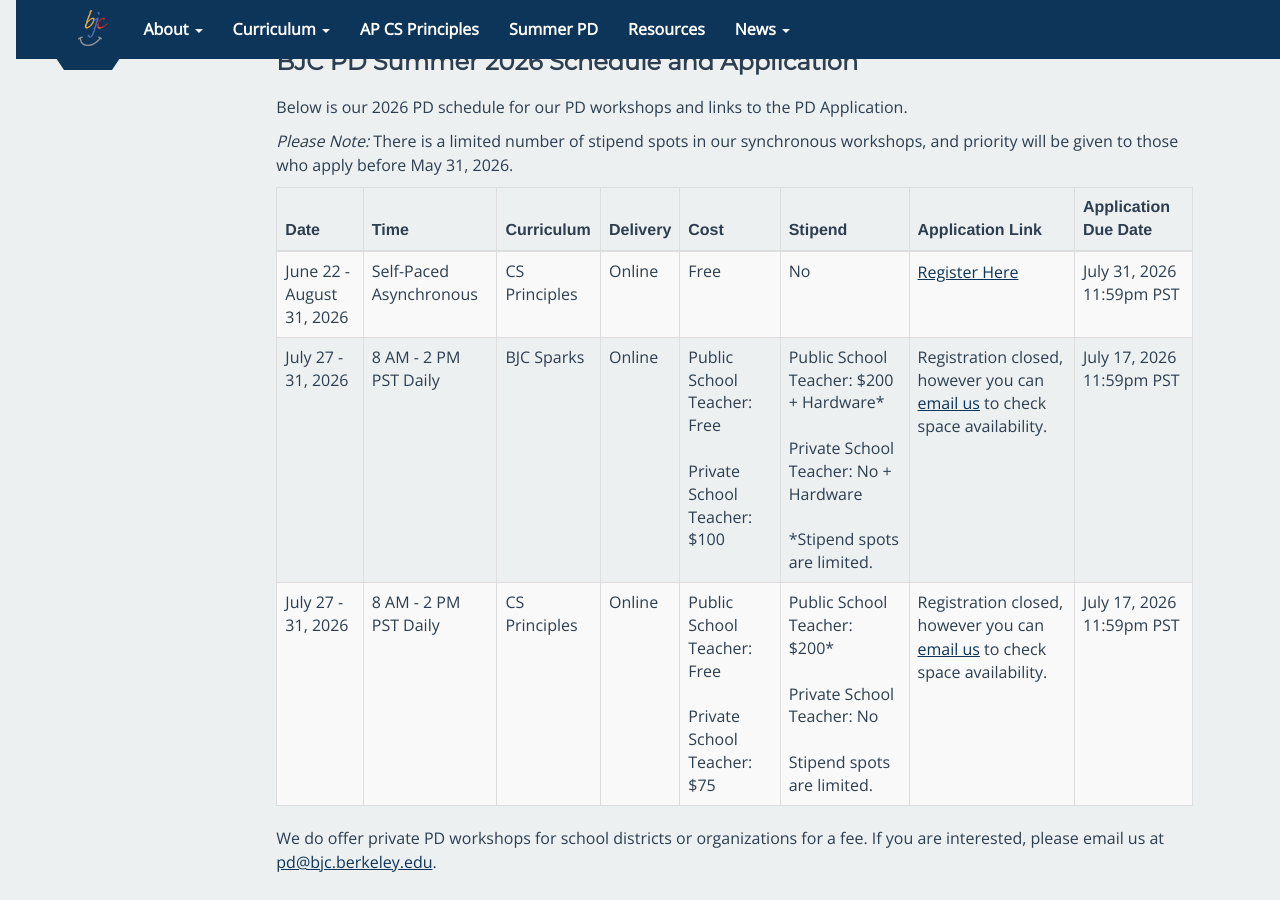
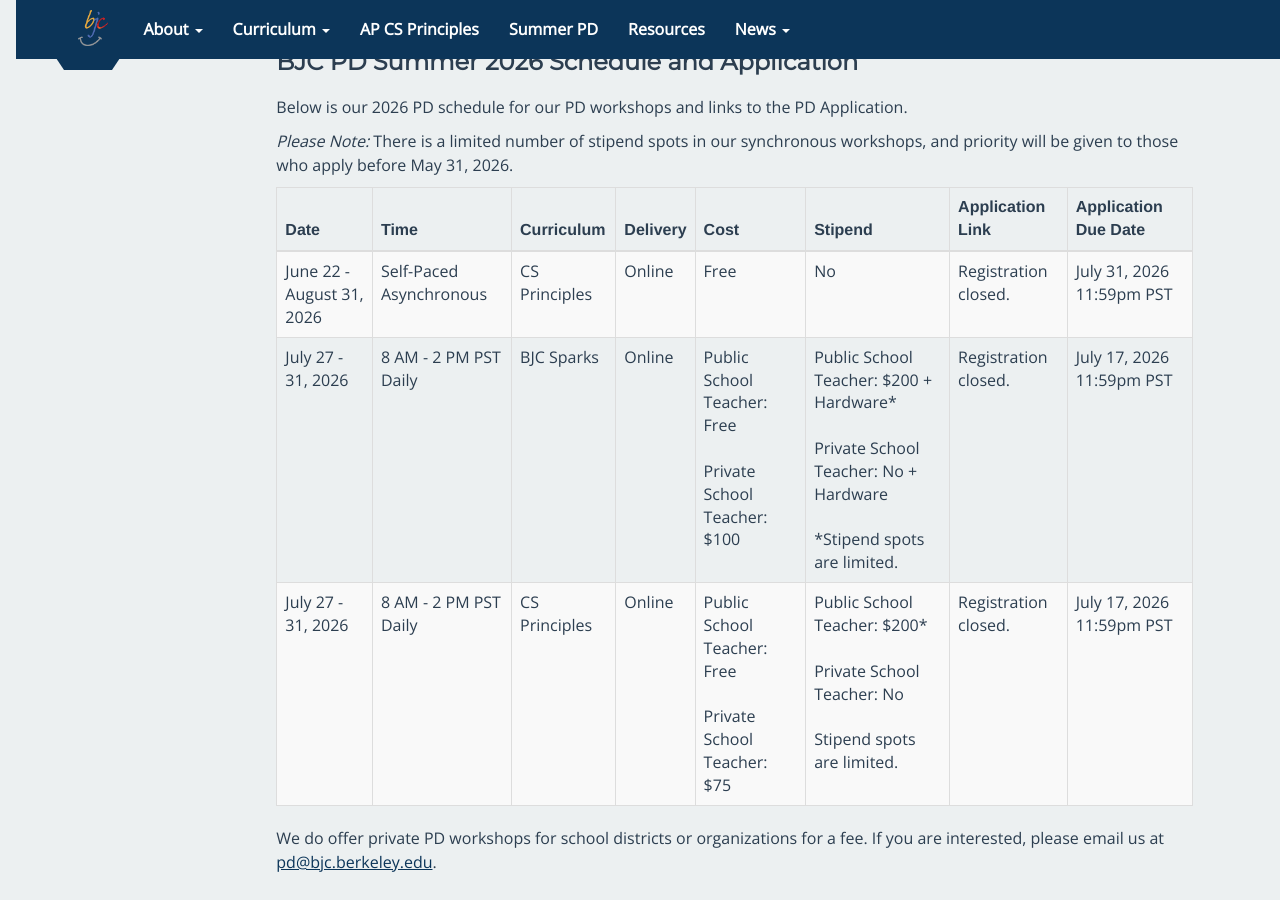
Before and after one commit to beautyjoy/beautyjoy.github.io, a Jekyll site: the page built from summer-pd/index.md, in a window 1280 px wide and 900 px high, scrolled down 1310 px. Built offline with Jekyll 4.4.1, drawn with Linux system fonts in a browser that asks for light colours.

Commit message:
Update index.md
closing PD apps

```diff
--- a/summer-pd/index.md
+++ b/summer-pd/index.md
@@ -100,7 +100,7 @@
     <td>Online</td>
     <td>Free</td>
     <td>No</td>
-    <td><a href="https://bjc.link/csp-self-paced-app-2026">Register Here</a></td>
+    <td>Registration closed.</td>
     <td>July 31, 2026 11:59pm PST</td>
   </tr>
   <tr>
@@ -110,7 +110,7 @@
     <td>Online</td>
     <td>Public School Teacher: Free<br><br>Private School Teacher: $100</td>
     <td>Public School Teacher: $200 + Hardware* <br><br> Private School Teacher: No + Hardware <br><br> *Stipend spots are limited.</td>
-    <td>Registration closed, however you can <a href="mailto:pd@bjc.berkeley.edu">email us</a> to check space availability.</td>
+    <td>Registration closed.</td>
     <td>July 17, 2026 11:59pm PST</td>
   </tr>
   <tr>
@@ -120,7 +120,7 @@
     <td>Online</td>
     <td>Public School Teacher: Free<br><br>Private School Teacher: $75</td>
     <td>Public School Teacher: $200* <br><br> Private School Teacher: No <br><br> Stipend spots are limited.</td>
-    <td>Registration closed, however you can <a href="mailto:pd@bjc.berkeley.edu">email us</a> to check space availability.</td>
+    <td>Registration closed.</td>
     <td>July 17, 2026 11:59pm PST</td>
   </tr>
  </tbody>
```
